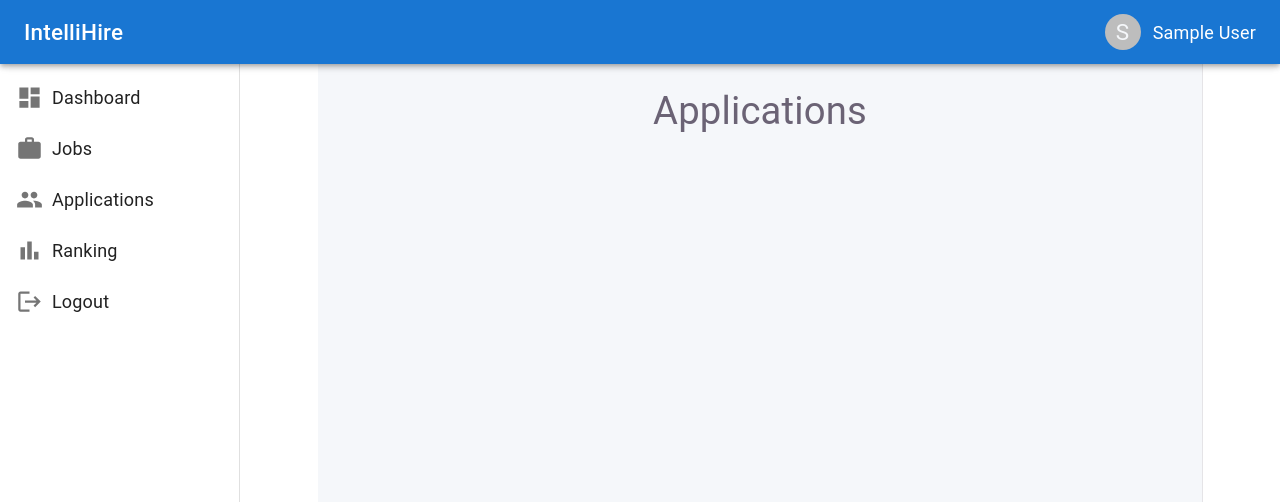
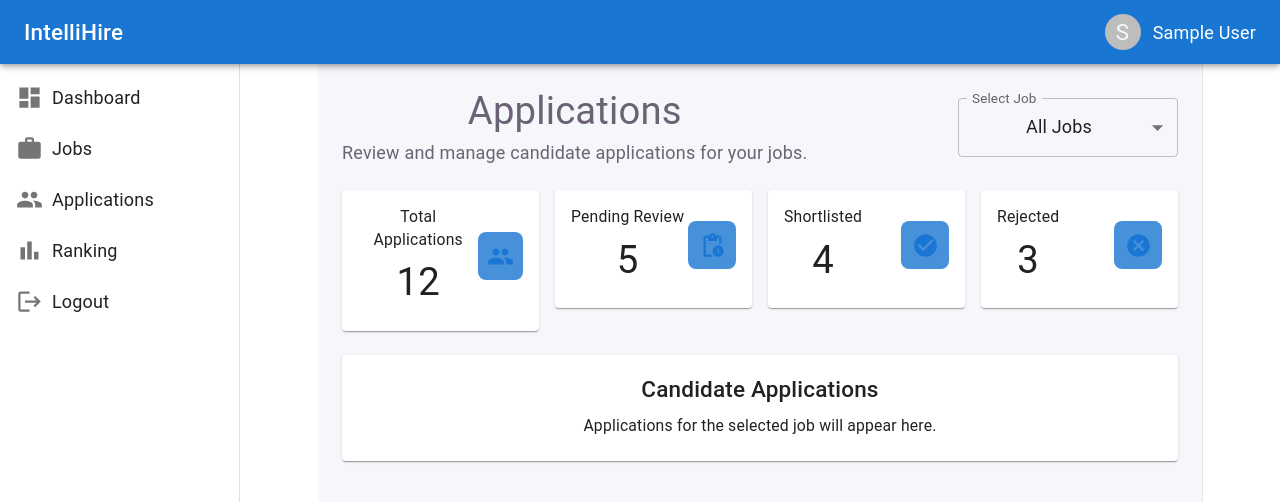
Before and after one commit to Ankush07-op/IntelliHire, a React app in the folder frontend/: page /applications in a window 1280 px wide. Shown: the top 502 px of the page. Built offline with nearby package versions, Linux system fonts and the light colour scheme; sample sign-in values are in the browser's storage; the HTML template or start-up script is replaced by a standard one.

Commit message:
feat: build applications page

```diff
--- a/frontend/src/pages/applications/Applications.jsx
+++ b/frontend/src/pages/applications/Applications.jsx
@@ -1,10 +1,153 @@
-import { Typography } from "@mui/material";
+import {
+  Box,
+  Card,
+  CardContent,
+  FormControl,
+  Grid,
+  InputLabel,
+  MenuItem,
+  Select,
+  Typography,
+} from "@mui/material";
+
+import PeopleIcon from "@mui/icons-material/People";
+import PendingActionsIcon from "@mui/icons-material/PendingActions";
+import CheckCircleIcon from "@mui/icons-material/CheckCircle";
+import CancelIcon from "@mui/icons-material/Cancel";
 
 function Applications() {
+  const stats = [
+    {
+      title: "Total Applications",
+      value: 12,
+      icon: <PeopleIcon />,
+    },
+    {
+      title: "Pending Review",
+      value: 5,
+      icon: <PendingActionsIcon />,
+    },
+    {
+      title: "Shortlisted",
+      value: 4,
+      icon: <CheckCircleIcon />,
+    },
+    {
+      title: "Rejected",
+      value: 3,
+      icon: <CancelIcon />,
+    },
+  ];
+
   return (
-    <Typography variant="h4">
-      Applications
-    </Typography>
+    <Box>
+      {/* Page Header */}
+      <Box
+        sx={{
+          mb: 3,
+          display: "flex",
+          justifyContent: "space-between",
+          alignItems: "center",
+          gap: 2,
+          flexWrap: "wrap",
+        }}
+      >
+        <Box>
+          <Typography variant="h4" fontWeight={700}>
+            Applications
+          </Typography>
+
+          <Typography variant="body1" color="text.secondary" sx={{ mt: 0.5 }}>
+            Review and manage candidate applications for your jobs.
+          </Typography>
+        </Box>
+
+        {/* Job Selector */}
+        <FormControl sx={{ minWidth: 220 }}>
+          <InputLabel id="job-select-label">Select Job</InputLabel>
+
+          <Select
+            labelId="job-select-label"
+            id="job-select"
+            value="all"
+            label="Select Job"
+          >
+            <MenuItem value="all">All Jobs</MenuItem>
+            <MenuItem value="frontend">Frontend Developer</MenuItem>
+            <MenuItem value="backend">Backend Developer</MenuItem>
+            <MenuItem value="fullstack">Full Stack Developer</MenuItem>
+          </Select>
+        </FormControl>
+      </Box>
+
+      {/* Application Stats */}
+      <Grid container spacing={2} sx={{ mb: 3 }}>
+        {stats.map((stat) => (
+          <Grid
+            key={stat.title}
+            size={{
+              xs: 12,
+              sm: 6,
+              md: 3,
+            }}
+          >
+            <Card>
+              <CardContent>
+                <Box
+                  sx={{
+                    display: "flex",
+                    alignItems: "center",
+                    justifyContent: "space-between",
+                  }}
+                >
+                  <Box>
+                    <Typography
+                      variant="body2"
+                      color="text.secondary"
+                      sx={{ mb: 1 }}
+                    >
+                      {stat.title}
+                    </Typography>
+
+                    <Typography variant="h4" fontWeight={700}>
+                      {stat.value}
+                    </Typography>
+                  </Box>
+
+                  <Box
+                    sx={{
+                      display: "flex",
+                      alignItems: "center",
+                      justifyContent: "center",
+                      width: 48,
+                      height: 48,
+                      borderRadius: 2,
+                      bgcolor: "primary.light",
+                      color: "primary.main",
+                    }}
+                  >
+                    {stat.icon}
+                  </Box>
+                </Box>
+              </CardContent>
+            </Card>
+          </Grid>
+        ))}
+      </Grid>
+
+      {/* Applications Content Placeholder */}
+      <Card>
+        <CardContent>
+          <Typography variant="h6" fontWeight={600} sx={{ mb: 1 }}>
+            Candidate Applications
+          </Typography>
+
+          <Typography variant="body2" color="text.secondary">
+            Applications for the selected job will appear here.
+          </Typography>
+        </CardContent>
+      </Card>
+    </Box>
   );
 }
 
```
